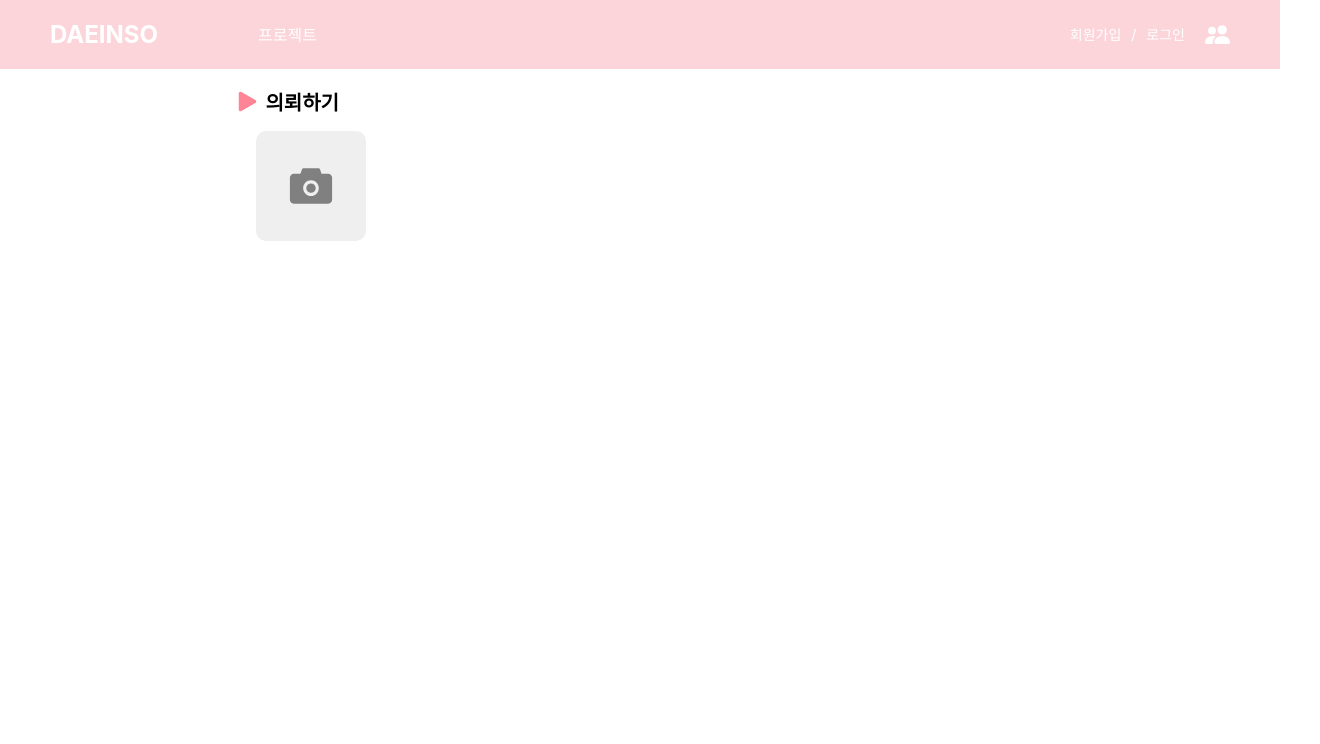
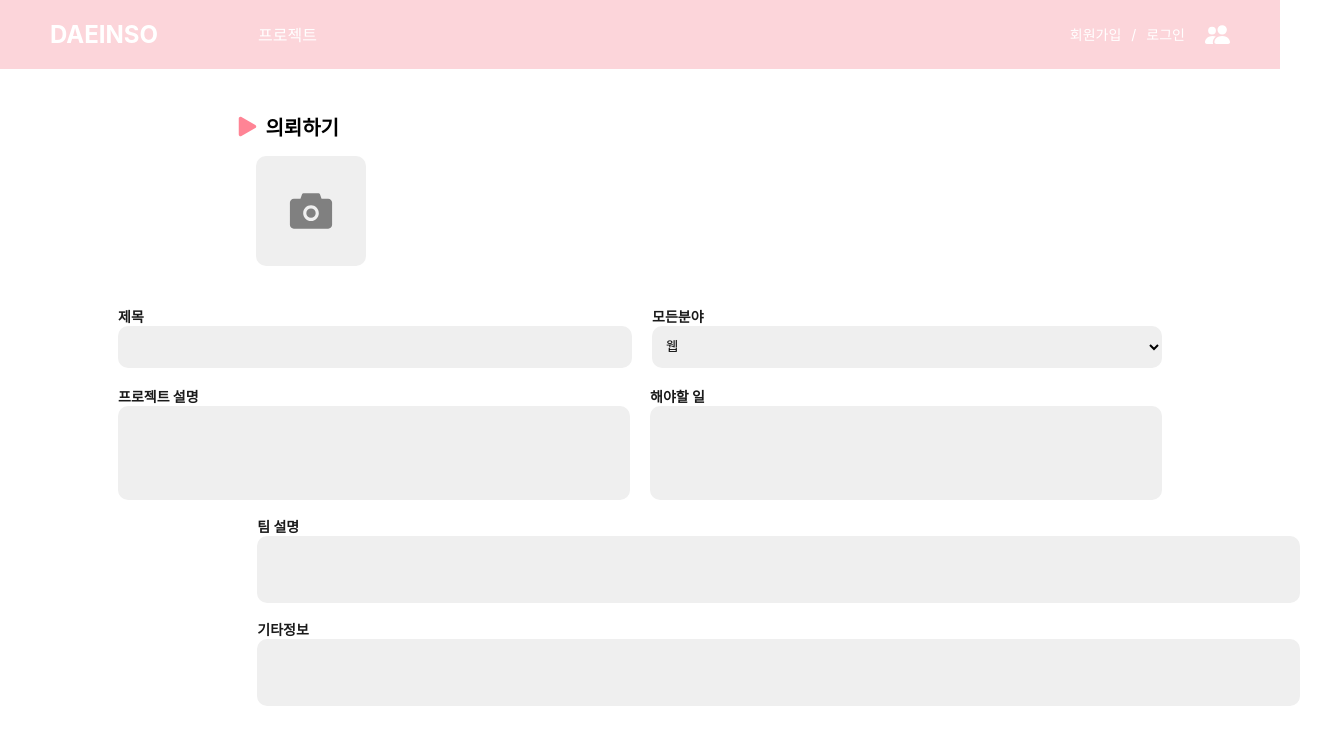
Before and after one commit to HAERIM0/DAEINSO_V2_Winter, a React (Create React App) app in the folder daeinso/: page /input in a window 1280 px wide. Shown: the top 744 px of the page, 1320 px wide, since content can reach past the window. Built offline with nearby package versions, Linux system fonts and the light colour scheme.

Commit message:
feat input

```diff
--- a/daeinso/src/components/File/file.style.js
+++ b/daeinso/src/components/File/file.style.js
@@ -6,7 +6,7 @@ export const FileIconBox = styled.div`
   align-items: center;
   margin-left: 18%;
   margin-bottom: 12px;
-  margin-top: 15px;
+  margin-top: 40px;
   .Fileplay-Icon {
     font-size: 35px;
     color: #ff8495;
--- /dev/null
+++ b/daeinso/src/components/Input/Input.jsx
@@ -0,0 +1,63 @@
+import React from "react";
+import {
+  InputBox,
+  InputTop,
+  ProjectEx,
+  TeamEx,
+  Info,
+  InputTopInT,
+  InputTopInB,
+  ProjectExTop,
+  ProjectExBottom,
+  TeamExTop,
+  InfoTop,
+} from "./input.style";
+
+export default function Input() {
+  return (
+    <div>
+      <InputBox>
+        <InputTop>
+          <InputTopInT>
+            <b>제목</b>
+            <input></input>
+          </InputTopInT>
+          <InputTopInB>
+            <b>모든분야</b>
+            <select>
+              <option>웹</option>
+              <option>서버</option>
+              <option>안드로이드</option>
+              <option>iOS</option>
+              <option>임베디드</option>
+              <option>디자인</option>
+              <option>게임</option>
+            </select>
+          </InputTopInB>
+        </InputTop>
+        <ProjectEx>
+          <ProjectExTop>
+            <b>프로젝트 설명</b>
+            <textarea></textarea>
+          </ProjectExTop>
+          <ProjectExBottom>
+            <b>해야할 일</b>
+            <textarea></textarea>
+          </ProjectExBottom>
+        </ProjectEx>
+        <TeamEx>
+          <TeamExTop>
+            <b>팀 설명</b>
+            <input></input>
+          </TeamExTop>
+        </TeamEx>
+        <Info>
+          <InfoTop>
+            <b>기타정보</b>
+            <input></input>
+          </InfoTop>
+        </Info>
+      </InputBox>
+    </div>
+  );
+}
--- /dev/null
+++ b/daeinso/src/components/Input/input.style.js
@@ -0,0 +1,128 @@
+import styled from "styled-components";
+
+export const InputBox = styled.div`
+  margin-top: 40px;
+`;
+export const InputTop = styled.div`
+  display: flex;
+  justify-content: center;
+  margin-top: 12px;
+`;
+export const InputTopInT = styled.div`
+  display: flex;
+  flex-direction: column;
+  font-size: 14px;
+  color: #1a1a1a;
+
+  input {
+    width: 510px;
+    height: 40px;
+    background-color: #efefef;
+    border: 0;
+    border-radius: 10px;
+    margin-right: 20px;
+    text-indent: 10px;
+  }
+`;
+
+export const InputTopInB = styled.div`
+  display: flex;
+  flex-direction: column;
+  font-size: 14px;
+  color: #1a1a1a;
+
+  select {
+    width: 510px;
+    height: 42px;
+    background-color: #efefef;
+    border: 0;
+    border-radius: 10px;
+    text-indent: 10px;
+  }
+`;
+
+export const ProjectEx = styled.div`
+  display: flex;
+  justify-content: center;
+  margin-top: 18px;
+`;
+export const ProjectExTop = styled.div`
+  display: flex;
+  flex-direction: column;
+  font-size: 14px;
+  color: #1a1a1a;
+
+  textarea {
+    width: 508px;
+    height: 90px;
+    background-color: #efefef;
+    border: 0;
+    border-radius: 10px;
+    margin-right: 20px;
+    resize: none;
+  }
+
+  textarea::-webkit-scrollbar {
+    display: none;
+  }
+`;
+export const ProjectExBottom = styled.div`
+  display: flex;
+  flex-direction: column;
+  font-size: 14px;
+  color: #1a1a1a;
+
+  textarea {
+    width: 508px;
+    height: 90px;
+    background-color: #efefef;
+    border: 0;
+    border-radius: 10px;
+    resize: none;
+  }
+
+  textarea::-webkit-scrollbar {
+    display: none;
+  }
+`;
+export const TeamEx = styled.div`
+  display: flex;
+  margin-left: 20.1%;
+  margin-top: 16px;
+`;
+
+export const TeamExTop = styled.div`
+  display: flex;
+  flex-direction: column;
+  font-size: 14px;
+  color: #1a1a1a;
+  input {
+    width: 1039px;
+    height: 65px;
+    background-color: #efefef;
+    border: 0;
+    border-radius: 10px;
+    margin-right: 20px;
+    text-indent: 10px;
+  }
+`;
+export const Info = styled.div`
+  display: flex;
+  margin-left: 20.1%;
+  margin-top: 16px;
+`;
+export const InfoTop = styled.div`
+  display: flex;
+  flex-direction: column;
+  font-size: 14px;
+  color: #1a1a1a;
+  input {
+    width: 1039px;
+    height: 65px;
+    background-color: #efefef;
+    border: 0;
+    border-radius: 10px;
+    margin-right: 20px;
+    text-indent: 10px;
+  }
+`;
--- a/daeinso/src/page/Inputpage/Inputpage.js
+++ b/daeinso/src/page/Inputpage/Inputpage.js
@@ -1,12 +1,14 @@
 import React from "react";
 import Header from "../../components/Header/Header";
 import File from "../../components/File/File";
+import Input from "../../components/Input/Input";
 
 export default function Inputpage() {
   return (
     <>
       <Header />
       <File />
+      <Input />
     </>
   );
 }
```
